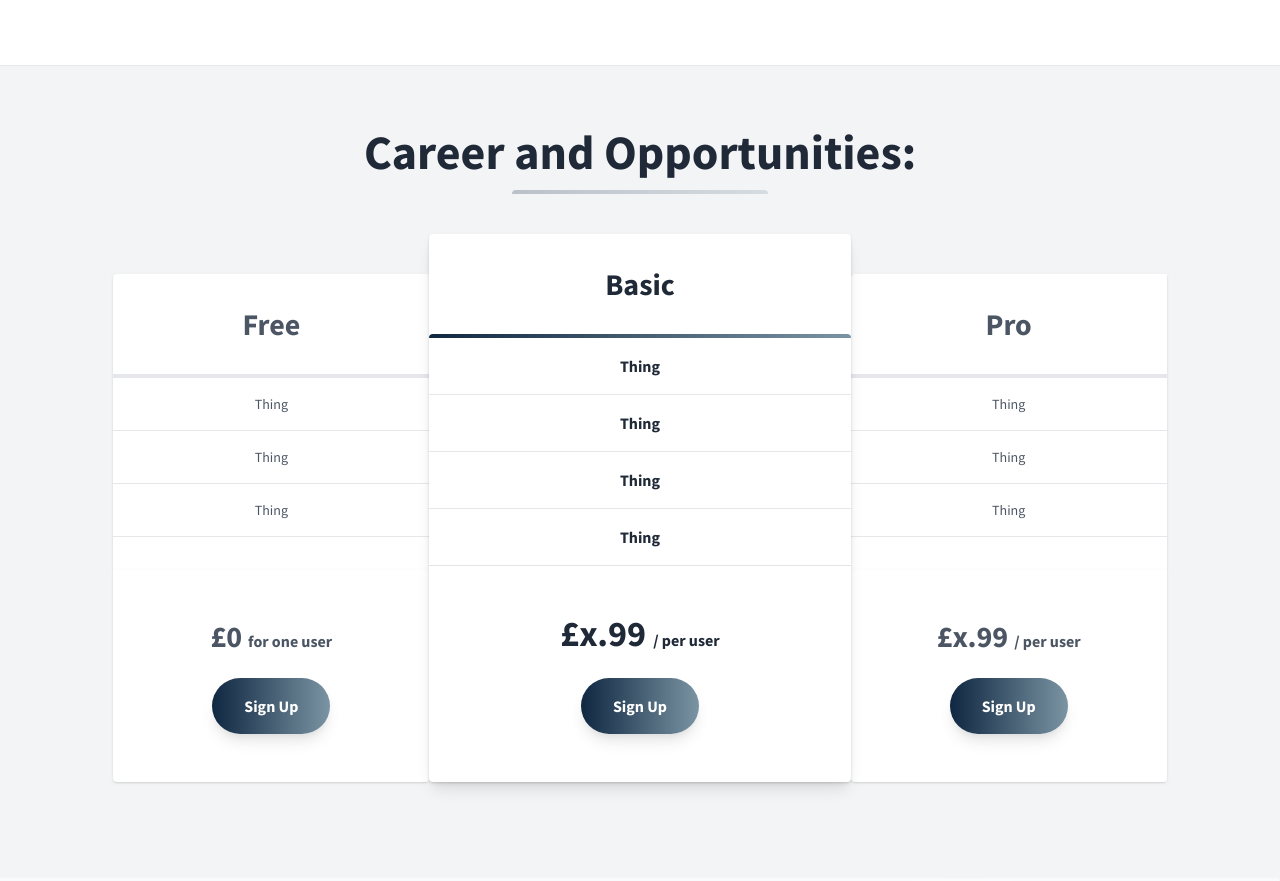
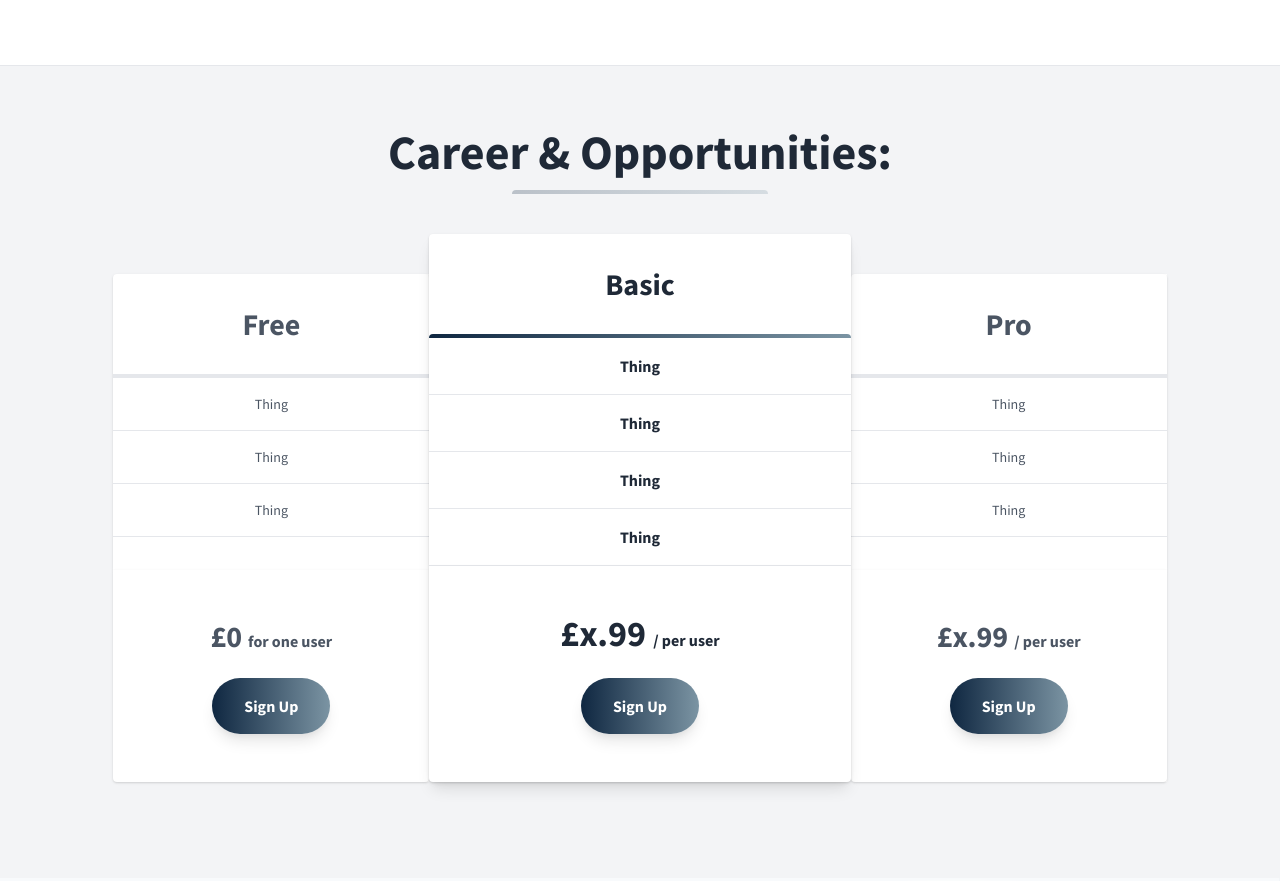
Before and after one commit to Cesbirke/mywebsite, a plain HTML site: page index.html in a window 1280 px wide. Shown: the part 2020-2901 px from the top of the page. Drawn offline with nearby package versions, Linux system fonts and the light colour scheme.

Commit message:
and-symbol added to career

```diff
--- a/index.html
+++ b/index.html
@@ -314,7 +314,7 @@
     <section class="bg-gray-100 py-8">
       <div class="container mx-auto px-2 pt-4 pb-12 text-gray-800">
         <h2 class="w-full my-2 text-5xl font-bold leading-tight text-center text-gray-800">
-          Career and Opportunities:
+          Career & Opportunities:
         </h2>
         <div class="w-full mb-4">
           <div class="h-1 mx-auto gradient w-64 opacity-25 my-0 py-0 rounded-t"></div>
```
